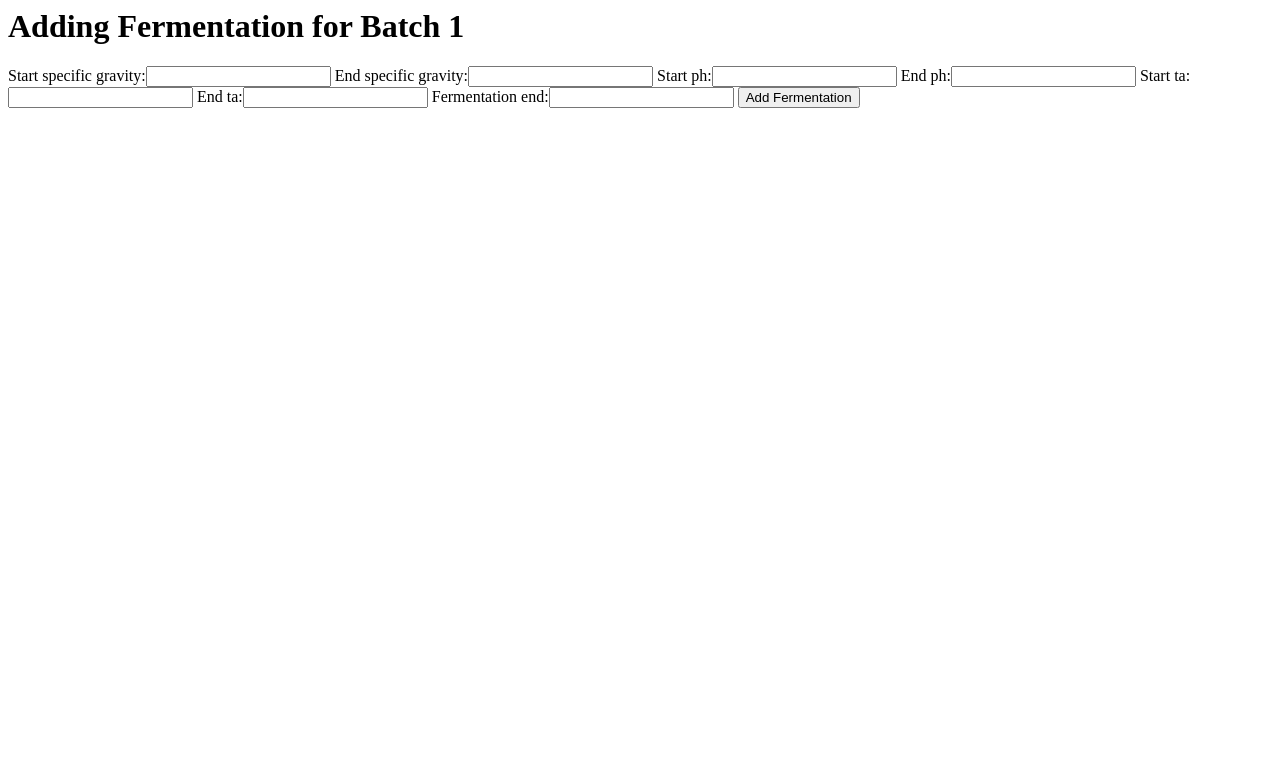
After one commit to merickson/brewnote-py, a Django app: page /brews/1/addfermentation/ in a window 1280 px wide. The commit adds this page. Shown: the top 783 px of the page. Run offline with Django 3.2, Linux system fonts and the light colour scheme; tables that the repository leaves empty hold one stand-in row (values such as "Sample post").

Commit message:
Adding additional forms for fermenatation, moving to Django forms.

```diff
--- /dev/null
+++ b/brews/forms.py
@@ -0,0 +1,13 @@
+from django.forms import ModelForm
+from .models import Batch, Fermentation
+
+class BatchForm(ModelForm):
+    class Meta:
+        model = Batch
+        fields = ['name', 'num']
+
+class FermentationForm(ModelForm):
+    class Meta:
+        model = Fermentation
+        fields = ['start_specific_gravity', 'end_specific_gravity',
+                  'start_ph', 'end_ph', 'start_ta', 'end_ta', 'enddate']
--- a/brews/models.py
+++ b/brews/models.py
@@ -153,6 +153,15 @@ class FermentationYeast(models.Model):
     yeast = models.ForeignKey(YeastPacket, on_delete=models.PROTECT)
     amount = models.FloatField()
 
+    class Meta:
+        constraints = [
+            models.UniqueConstraint(
+                fields=['fermentation', 'yeast'],
+                name='one_yeast_per_fermentation',
+            ),
+        ]
+
+
 class FermentationAdditive(models.Model):
     fermentation = models.ForeignKey(Fermentation, on_delete=models.PROTECT)
     additive = models.ForeignKey(Additive, on_delete=models.PROTECT)
--- a/brews/templates/brews/addbatch.html
+++ b/brews/templates/brews/addbatch.html
@@ -7,10 +7,9 @@
 
     {% if error_message %}<p><strong>{{ error_message }}</strong></p>{% endif %}
 
-    <form action="{% url 'newbatch' %}" method="post">
+    <form action="{% url 'addbatch' %}" method="post">
       {% csrf_token %}
-      Name: <input type="text" name="batch-name" id="batch-name"><br/>
-      Batch number: <input type="text" name="batch-num" id="batch-num"><br/>
+      {{ form }}
       <input type="submit" value="Create Batch">
     </form>
   </body>
--- /dev/null
+++ b/brews/templates/brews/addfermentation.html
@@ -0,0 +1,16 @@
+<html>
+  <head>
+    <title>Add Fermentation to Batch {{ batch.num }}</title>
+  </head>
+  <body>
+    <h1>Adding Fermentation for Batch {{ batch.num }}</h1>
+
+    {% if error_message %}<p><strong>{{ error_message }}</strong></p>{% endif %}
+
+    <form action="{% url 'addfermentation' batch.id %}" method="post">
+      {% csrf_token %}
+      {{ form }}
+      <input type="submit" value="Add Fermentation">
+    </form>
+  </body>
+</html>
--- a/brews/templates/brews/batchdetail.html
+++ b/brews/templates/brews/batchdetail.html
@@ -7,6 +7,7 @@
     {% if error_message %}<p><strong>{{ error_message }}</strong></p>{% endif %}
     <h2>Batch number: {{ batch.num }}</h2>
 
+    <a href="{% url 'addfermentation' batch.id %}">Add a new fermentation to this batch!</a>
     {% if fermentations %}
     {% for f in fermentations %}
     <h3>Fermentation starting {{ f.startdate }}</h3>
--- a/brews/urls.py
+++ b/brews/urls.py
@@ -4,7 +4,7 @@ from . import views
 
 urlpatterns = [
     path('', views.index, name='index'),
+    path('<int:brew_id>/addfermentation/', views.addfermentation, name='addfermentation'),
     path('<int:brew_id>/', views.brewdetail, name='brewdetail'),
     path('addbatch/', views.addbatch, name='addbatch'),
-    path('newbatch/', views.newbatch, name='newbatch'),
 ]
--- a/brews/views.py
+++ b/brews/views.py
@@ -3,6 +3,7 @@ from django.shortcuts import get_object_or_404, render
 from django.urls import reverse
 
 from .models import Batch, Fermentation
+from .forms import BatchForm, FermentationForm
 
 def index(request):
     batches = Batch.objects.order_by('num')
@@ -21,12 +22,30 @@ def brewdetail(request, brew_id):
     return render(request, 'brews/batchdetail.html', ctx)
 
 def addbatch(request):
-    return render(request, 'brews/addbatch.html', {})
+    if request.method == "POST":
+        form = BatchForm(request.POST)
+        if form.is_valid():
+            batch = form.save()
 
-def newbatch(request):
-    batch = Batch.objects.create(
-        name=request.POST['batch-name'],
-        num=request.POST['batch-num'],
-    )
+            return HttpResponseRedirect(reverse('brewdetail', args=(batch.id,)))
 
-    return HttpResponseRedirect(reverse('brewdetail', args=(batch.id,)))
+    else:
+        form = BatchForm()
+
+    return render(request, 'brews/addbatch.html', {'form': form})
+
+def addfermentation(request, brew_id):
+    batch = get_object_or_404(Batch, pk=brew_id)
+    if request.method == "POST":
+        form = FermentationForm(request.POST)
+        if form.is_valid():
+            ferm = form.save(commit=False)
+            ferm.batch = batch
+            ferm.save()
+
+            return HttpResponseRedirect(reverse('brewdetail', args=(batch.id,)))
+
+    else:
+        form = FermentationForm()
+
+    return render(request, 'brews/addfermentation.html', {'batch': batch, 'form': form})
```
